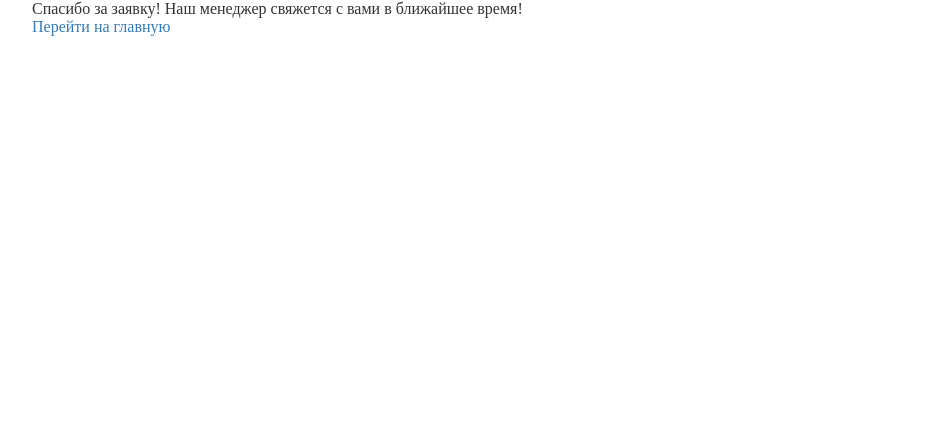
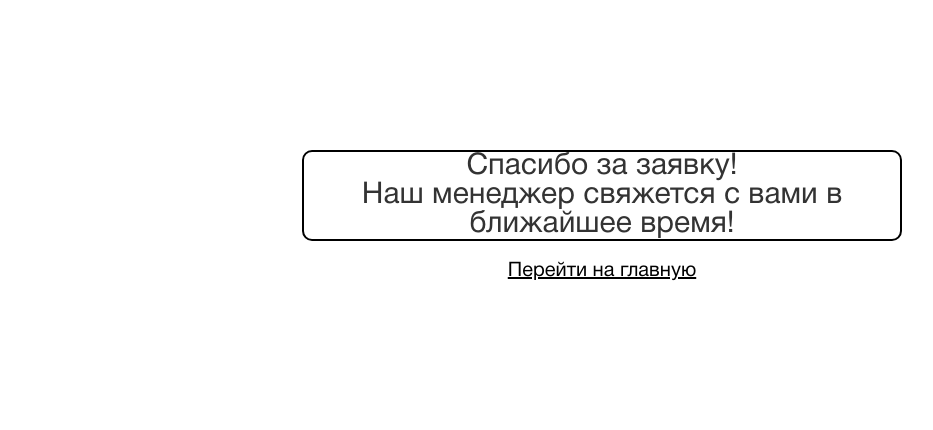
Before and after one commit to kvsemenoff/watchnext, a PHP site: page /thanks.php in a window 1280 px wide. Shown: the top 430 px of the page, without its empty margins (38-971 px from the left). Run offline with PHP 8.4, Linux system fonts and the light colour scheme; style sheets or scripts are compiled from the project's sources; some libraries are stand-ins or nearby versions.

Commit message:
first commit

```diff
--- a/css/style-db.scss
+++ b/css/style-db.scss
@@ -13,9 +13,9 @@
 }
 #js-form1{
 	z-index: 1000;
-	position: absolute;
+	position: fixed;
 	top:0;
-	left: 0;
+	left:0;
 	background: #fff;
 	padding: 10px;
 	text-align: center;
@@ -151,7 +151,7 @@ text-align: center;
 }
 
 .db-popap{
-
+	padding: 20px;
 	text-align: center;
 	position: relative;
 	max-width: 320px;
@@ -178,8 +178,26 @@ text-align: center;
 
 	}
 }
+.db-thanks-section{
+	padding: 150px 0;
+}
 .db-spasibo{
-
+	    border: 2px solid black;
+    text-align: center;
+    max-width: 600px;
+    margin: 0 auto;
+    font-size: 30px;
+    border-radius: 10px;
+    font-family: "HelveticaNeueCyr-Roman";
+}
+.db-spasibo-a{
+	margin-top: 20px;
+	display: block;
+    text-align: center;
+    font-size: 20px;
+    font-family: "HelveticaNeueCyr-Roman";
+    color: #000;
+    text-decoration: underline;
 }
 
 
--- a/includes/footer.php
+++ b/includes/footer.php
@@ -22,4 +22,3 @@
 		</form>
 	</div>
 </div>
-<a href="#js-form1" name="js-modal"> hello</a>
--- a/includes/form.php
+++ b/includes/form.php
@@ -2,7 +2,7 @@
 	<div class=" container">
 		<div class="row">
 			<div class="db-form-box">
-				<form action="#" method="post">
+				<form  method="post" action="#" class="js-submit">
 					<div class="col-md-4">
 						<input type="text" placeholder="Введите ваше имя" name="uname" class="input__view input_background1">
 					</div>
--- a/js/common.js
+++ b/js/common.js
@@ -9,13 +9,14 @@ $(document).ready(function(){
     winH = $(window).height();
     $(id).css("left", winW/2-$(id).width()/2);
     $(id).css("top", winH/2-$(id).height()/2);
-    // $('body').css("overflow-y", "hidden");
+    $('body').css("overflow-y", "hidden");
     $(id).fadeIn();
     $('#js-mask').fadeIn();
   });
   $('#js-mask, .db-close').on("click", function(){
     $('#js-mask').hide();
     $('.js-window').hide();
+      $('body').removeAttr("style");
 
   });
 
--- a/thanks.php
+++ b/thanks.php
@@ -32,18 +32,18 @@
 	<script src="js/jquery.maskedinput.min.js"></script>
 	<script src="js/common.js"></script>
 
-
+<section class="db-thanks-section">
 	<div class="container">
 		<div class="row">
 		<div class="col-md-12">
 			<div class="db-spasibo">
-				<span>Спасибо за заявку!</span>
+				<span>Спасибо за заявку!</span><br>
 				<span>Наш менеджер свяжется с вами в ближайшее время!</span>
 			</div>
-			<a href="/" class="db-spasibo">Перейти на главную</a>
+			<a href="/" class="db-spasibo-a">Перейти на главную</a>
 			</div>
 		</div>
 	</div>
-
+</section>
 </body>
 </html>
```
Also changed, not shown: message.php (added, +23 -0 lines), css/style-db.css, 1 other file.
